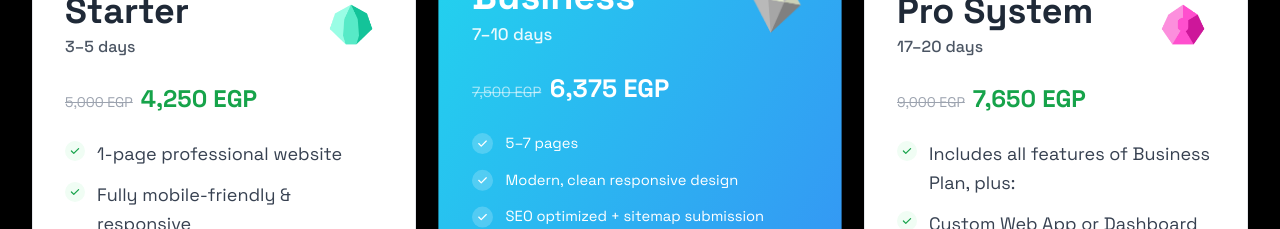
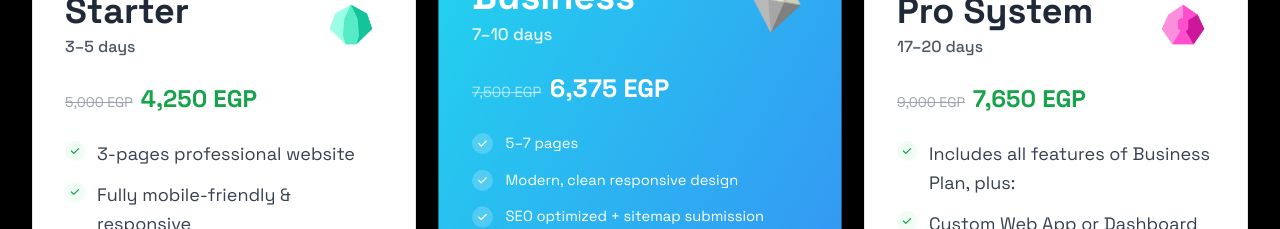
Before and after one commit to lionzak/softspark, a Next.js app: page / in a window 1280 px wide. Shown: the part 900-1129 px from the top of the page. Built offline with nearby package versions, Linux system fonts and the light colour scheme; no server answers.

Commit message:
from 1 to 3

```diff
--- a/data/packages.ts
+++ b/data/packages.ts
@@ -4,7 +4,7 @@ export const packages: Package[] = [
   {
     name: 'Starter',
     features: [
-      '1-page professional website',
+      '3-pages professional website',
       'Fully mobile-friendly & responsive',
       'Basic SEO setup',
       'Speed optimized',
```
Also changed, not shown: app/portfolio/page.tsx (line endings or trailing spaces).
